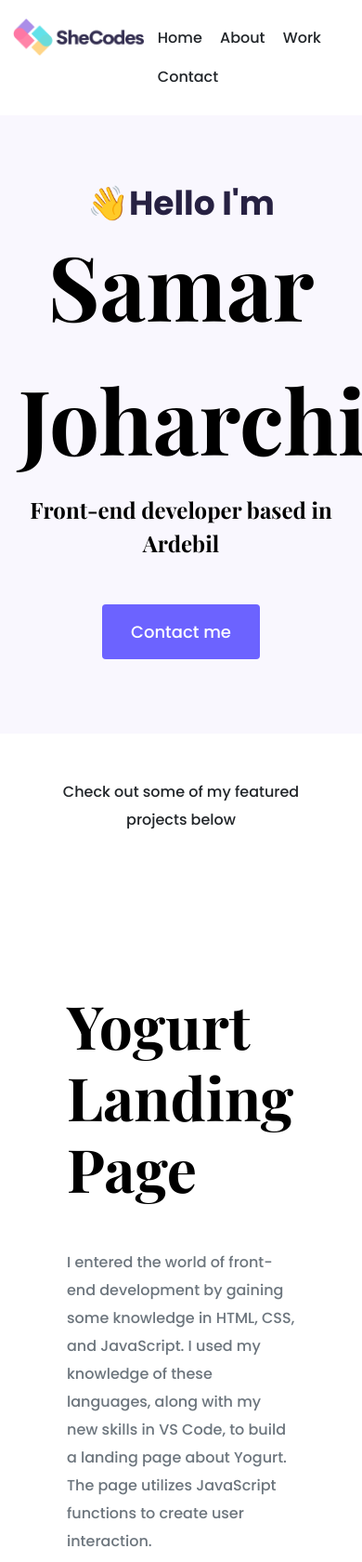
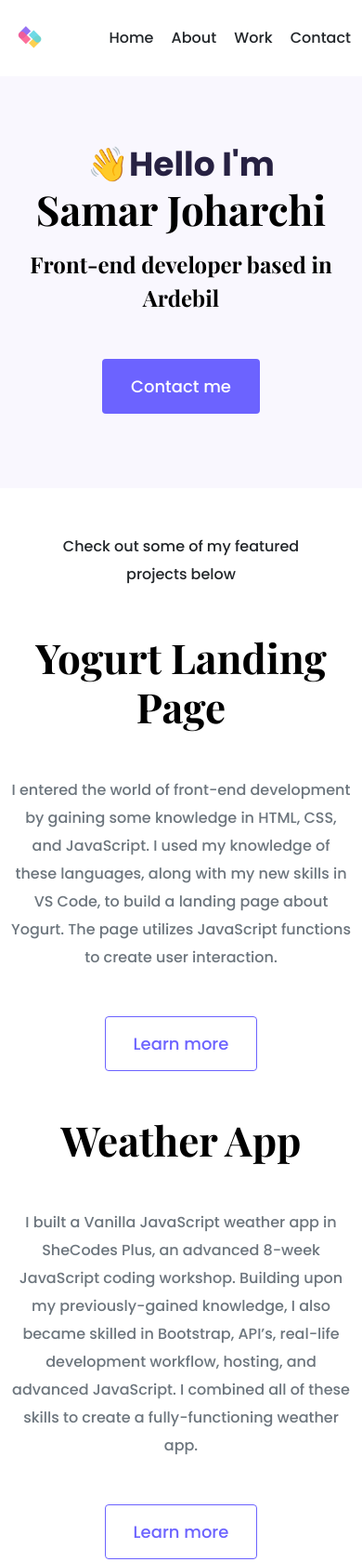
Before and after one commit to imsamar/final-project5, a plain HTML site: page index.html in a window 390 px wide. Shown: the top 1680 px of the page at 93% size. Drawn offline with nearby package versions, Linux system fonts and the light colour scheme.

Commit message:
home fixed

```diff
--- a/index.html
+++ b/index.html
@@ -13,7 +13,7 @@
     />
     <link rel="stylesheet" href="styles/style.css" />
 
-    <!-- JavaScript Bundle with Popper -->
+
     <script src="https://cdn.jsdelivr.net/npm/bootstrap@5.2.0/dist/js/bootstrap.bundle.min.js" integrity="sha384-A3rJD856KowSb7dwlZdYEkO39Gagi7vIsF0jrRAoQmDKKtQBHUuLZ9AsSv4jD4Xa" crossorigin="anonymous"></script>
     <script
       src="https://kit.fontawesome.com/ddc3ee268a.js"
@@ -24,9 +24,15 @@
 <body>
     <div class="container">
   <nav class="d-flex justify-content-between">
-
+    <a href="/">
     <img src="
-images/logo.png" class="logo" alt="">
+images/logo.png" class="logo d-none d-md-block" alt="">
+ <img
+            src="images/logo-small.jpg"
+            class="logo d-block d-md-none"
+            alt="samar Logo"
+          />
+</a>
     <ul><li>
 Home
     </li>
@@ -134,7 +140,7 @@ About
           >
             <i class="fab fa-twitter"></i>
           </a></div><p class="text-center mt-5">      ✌️ This website was coded by Samar Joharchi, and is   <a
-            href="https://github.com/matthieua/portfolio-project"
+            href="https://github.com/imsamar/final-project5"
             target="_blank"
           >
             open-sourced
--- a/styles/style.css
+++ b/styles/style.css
@@ -156,3 +156,28 @@ footer .social-links a:hover {
   color: white;
   background: var(--branding-color);
 }
+
+@media (max-width:900px) {
+    h1{
+        font-size: 44px;
+        line-height: 1.5;
+    }
+
+  h2 {
+    font-size: 44px;
+  }
+
+  h3 {
+    font-size: 26px;
+  }
+
+  .content {
+    text-align: center;
+    padding: 0;
+  }
+
+  .project-desciption {
+    padding: 0;
+    text-align: center;
+  }
+}
```
Also changed, not shown: images/logo-small.jpg (added).
